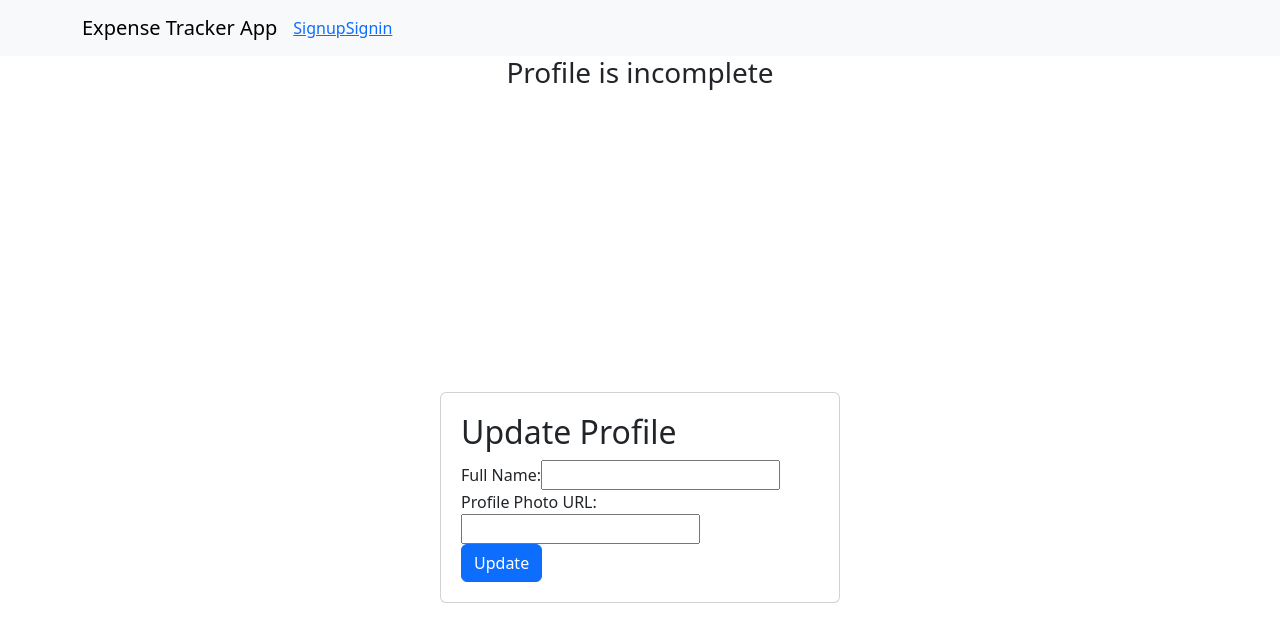
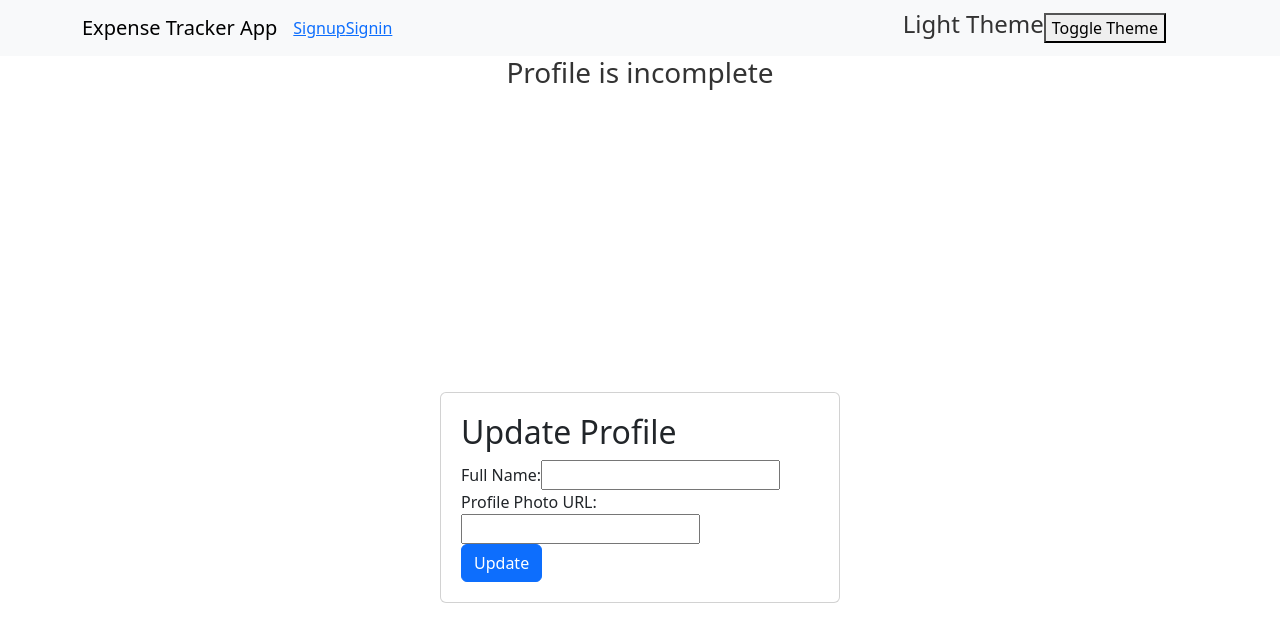
Before and after one commit to syeef-test/react_expense_tracker, a React (Vite) app in the folder frontend/: page /update_profile in a window 1280 px wide. Shown: the top 642 px of the page. Built offline with nearby package versions, Linux system fonts and the light colour scheme; no server answers.

Commit message:
dark theme and light theme added

```diff
--- a/frontend/src/App.css
+++ b/frontend/src/App.css
@@ -40,3 +40,14 @@
 .read-the-docs {
   color: #888;
 } */
+
+
+.dark {
+  background-color: #333;
+  color: #fff;
+}
+
+.light {
+  background-color: #fff;
+  color: #333;
+}
--- a/frontend/src/App.jsx
+++ b/frontend/src/App.jsx
@@ -21,11 +21,12 @@ import { useSelector } from "react-redux";
 
 function App() {
   const isAuth = useSelector((state) => state.auth.isAuthenticated);
+  const theme = useSelector((state) => state.theme.darkMode);
 
   return (
     <>
       <Router>
-        <div>
+        <div className={theme ? "dark" : "light"}>
           <Navigation />
           <Switch>
             <Route path="/signup">{!isAuth && <Signup />}</Route>
--- a/frontend/src/components/Navigation.jsx
+++ b/frontend/src/components/Navigation.jsx
@@ -5,18 +5,16 @@ import { Navbar, Container, Nav, Button } from "react-bootstrap";
 
 import { useSelector, useDispatch } from "react-redux";
 import { authActions } from "../store/auth-reducer";
+import { toggleTheme } from "../store/theme-reducer";
 
 function Navigation() {
-  //const authCtx = useContext(AuthContext);
-  // const isLoggedIn = authCtx.isLoggedIn;
   const history = useHistory();
 
   const dispatch = useDispatch();
   const isAuth = useSelector((state) => state.auth.isAuthenticated);
+  const darkMode = useSelector((state) => state.theme.darkMode);
 
   const handleLogout = () => {
-    //authCtx.logout();
-    // console.log("logout succesful");
     dispatch(authActions.logout());
     alert("logout succesful");
     history.push("/signin");
@@ -44,6 +42,8 @@ function Navigation() {
               </li>
             )}
           </Nav>
+          <h4>{darkMode ? "Dark" : "Light"} Theme</h4>
+          <button onClick={() => dispatch(toggleTheme())}>Toggle Theme</button>
         </Navbar.Collapse>
         <ul></ul>
       </Container>
--- a/frontend/src/store/index.js
+++ b/frontend/src/store/index.js
@@ -2,9 +2,10 @@ import { configureStore } from "@reduxjs/toolkit";
 
 import authReducer from "./auth-reducer";
 import expenseReducer from "./expense-reducer";
+import themeSlice from "./theme-reducer";
 
 const store = configureStore({
-  reducer: { expense: expenseReducer, auth: authReducer },
+  reducer: { expense: expenseReducer, auth: authReducer, theme: themeSlice },
 });
 
 export default store;
--- /dev/null
+++ b/frontend/src/store/theme-reducer.js
@@ -0,0 +1,19 @@
+import { createSlice } from "@reduxjs/toolkit";
+
+const initialThemeState = {
+  darkMode: false,
+};
+
+export const themeSlice = createSlice({
+  name: "theme",
+  initialState: initialThemeState,
+  reducers: {
+    toggleTheme(state) {
+      state.darkMode = !state.darkMode;
+    },
+  },
+});
+
+export const { toggleTheme } = themeSlice.actions;
+
+export default themeSlice.reducer;
```
